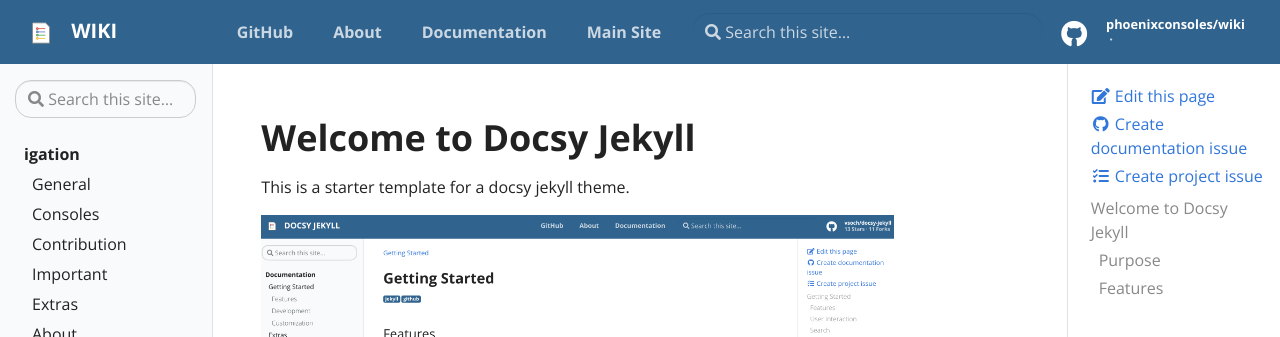
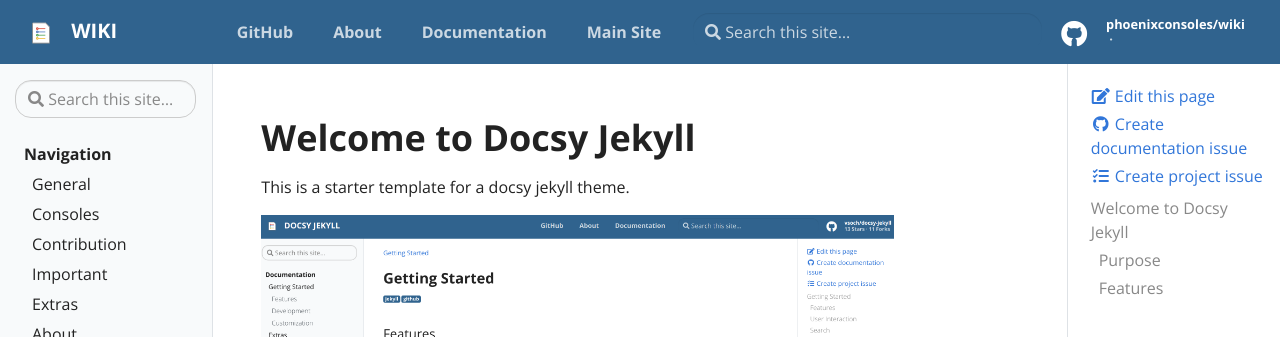
Before and after one commit to PhoenixConsoles/wiki, a Jekyll site: the page built from pages/index.md, in a window 1280 px wide. Shown: the top 337 px of the page. Built offline with Jekyll 4.4.1, drawn with Linux system fonts in a browser that asks for light colours.

Commit message:
Update toc.yml

```diff
--- a/_data/toc.yml
+++ b/_data/toc.yml
@@ -1,4 +1,4 @@
-- title: igation
+- title: Navigation
   url: docs
   links:
     - title: "General"
```
